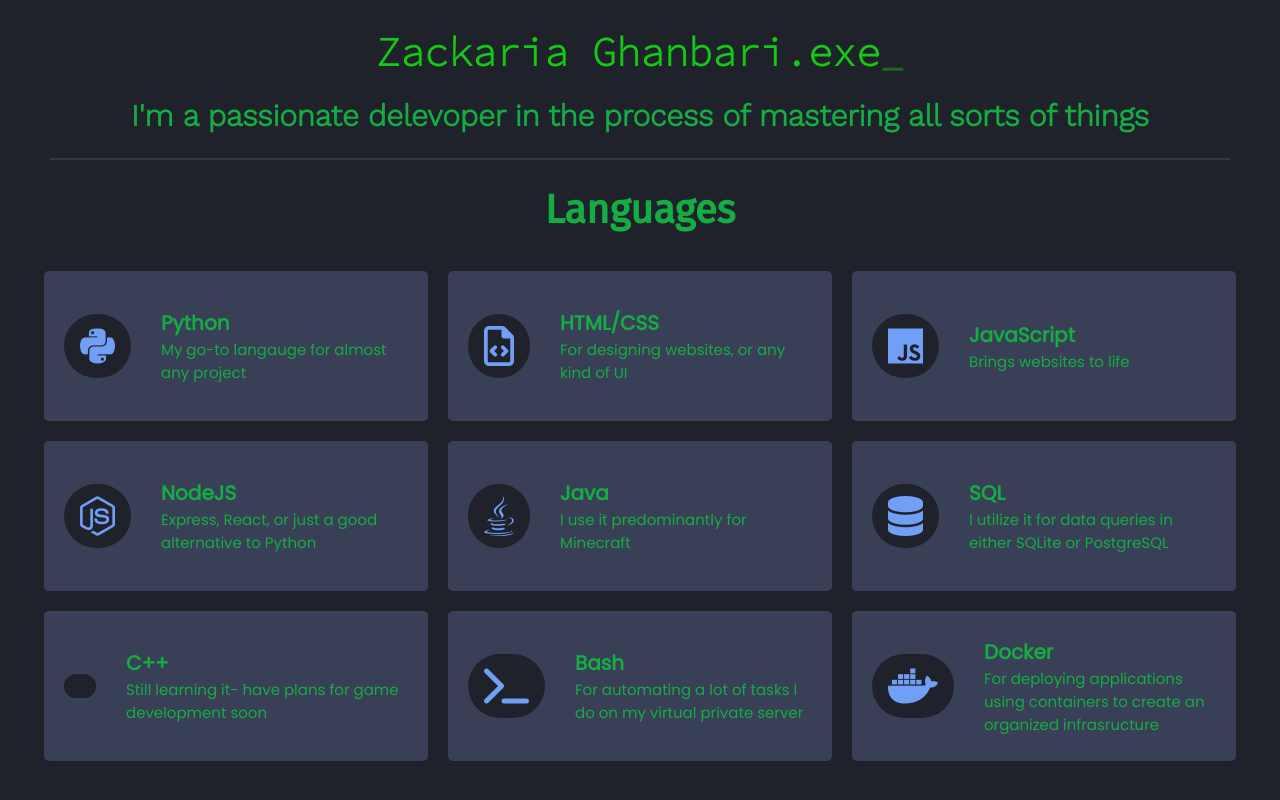
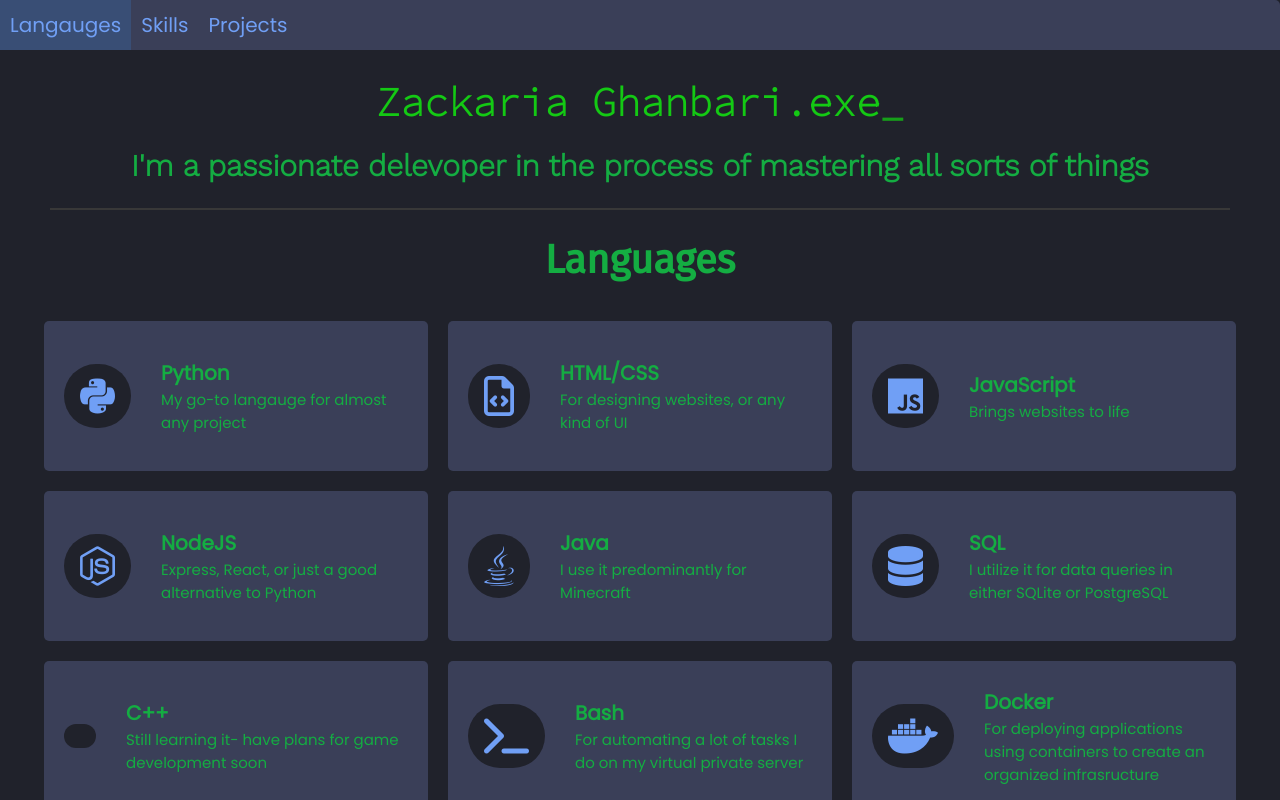
Before and after one commit to okay1204/personal-portfolio, a React (Create React App) app: page / in a window 1280 px wide. Shown: the top 800 px of the page. Built offline with nearby package versions, Linux system fonts and the light colour scheme; some icons are missing.

Commit message:
Add navbar

```diff
--- a/package.json
+++ b/package.json
@@ -11,6 +11,7 @@
     "react-dom": "^17.0.2",
     "react-router-dom": "^5.3.0",
     "react-scripts": "4.0.3",
+    "react-scroll": "^1.8.4",
     "web-vitals": "^1.1.2"
   },
   "scripts": {
--- a/src/App.css
+++ b/src/App.css
@@ -1,3 +1,5 @@
-.App {
+#App {
+    display: flex;
+    flex-direction: column;
     overflow-x: hidden;
 }
--- a/src/App.js
+++ b/src/App.js
@@ -7,12 +7,12 @@ import { BrowserRouter as Router, Switch, Route } from 'react-router-dom';
 
 import NotFound from './pages/notFound.js'
 
-
 class App extends React.Component {
 
     render() {
         return (
             <Router>
+                <div id='App'>
                     <Switch>
                         {routes.map(route => (
                             <Route
@@ -26,6 +26,7 @@ class App extends React.Component {
 
                         <Route component={NotFound} />
                     </Switch>
+                </div>
             </Router>
         )
     }
--- /dev/null
+++ b/src/components/navBar.js
@@ -0,0 +1,14 @@
+import '../styles/navBar.css'
+import { Link } from 'react-scroll'
+
+function NavBar() {
+    return (
+        <nav>
+            <Link className='nav-link' to='languages' containerId='App' smooth duration={250}>Langauges</Link>
+            <Link className='nav-link' to='skills' containerId='App' smooth duration={250}>Skills</Link>
+            <Link className='nav-link' to='projects' containerId='App' smooth duration={250}>Projects</Link>
+        </nav>
+    )
+}
+
+export default NavBar
--- a/src/index.css
+++ b/src/index.css
@@ -4,6 +4,7 @@
     --background-secondary-hover: #45495f;
     --primary: #14ad42;
     --secondary: #709ff5;
+    --secondary-hover: #394e75;
 }
 
 ::-webkit-scrollbar {
--- a/src/pages/home.js
+++ b/src/pages/home.js
@@ -14,6 +14,8 @@ import TheHierarchy from '../images/theHierarchy.png'
 import MinecraftCompass from '../images/minecraftCompass.png'
 import AdventOfCode from '../images/adventOfCode.png'
 import MapleElectronics from '../images/mapleElectronics.png'
+
+import NavBar from '../components/navBar.js'
 
 const FULL_INTRO_TITLE = 'Zackaria Ghanbari.exe'
 class Home extends React.Component {
@@ -47,6 +49,8 @@ class Home extends React.Component {
     render() {
         return (
             <div className="home body">
+                <NavBar />
+
                 <div className='intro-wrapper'>
                     <div>
                         <h1 className='intro-title'>{this.state.introTitle}</h1>
@@ -57,7 +61,7 @@ class Home extends React.Component {
 
                 <hr />
 
-                <h1>Languages</h1>
+                <h1 id='languages'>Languages</h1>
 
                 <div className='display-case-list languages'>
                     <DisplayCase
@@ -107,7 +111,7 @@ class Home extends React.Component {
                     />
                 </div>
 
-                <h1>Skills</h1>
+                <h1 id='skills'>Skills</h1>
 
                 <div className='display-case-list skills'>
                     <DisplayCase
@@ -137,7 +141,7 @@ class Home extends React.Component {
                     />
                 </div>
 
-                <h1>Projects/Achievements</h1>
+                <h1 id='projects'>Projects/Achievements</h1>
 
                 <div className='display-case-list projects'>
                     <ProjectCase
--- /dev/null
+++ b/src/styles/navBar.css
@@ -0,0 +1,19 @@
+nav {
+    display: flex;
+    background-color: var(--background-secondary);
+    border-radius: 0 5px;
+}
+
+.nav-link {
+    display: block;
+    text-decoration: none;
+    color: var(--secondary);
+    font-size: 20px;
+    padding: 10px;
+    transition: all ease-in 100ms;
+    cursor: pointer;
+}
+
+nav a:hover {
+    background-color: var(--secondary-hover);
+}
```
Also changed, not shown: 1 other file (tests, documents, lock files or other folders). Lines whose indentation alone changed are shown as unchanged.
